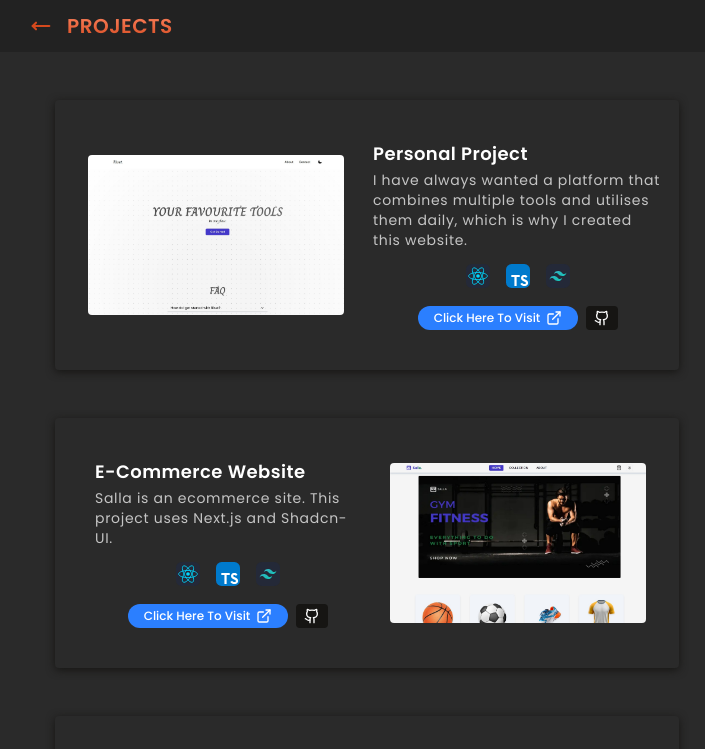
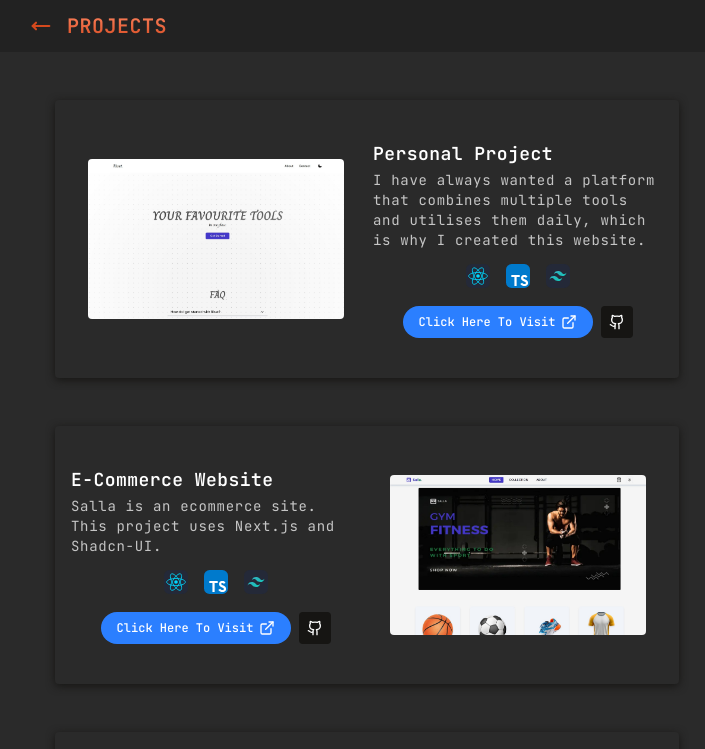
Before and after one commit to Falconstadium/react-portfolio, a React (Vite) app: page /en/projects in a window 1280 px wide. Shown: the top 749 px of the page, without its empty margins (273-978 px from the left). Built offline with nearby package versions, Linux system fonts and the light colour scheme.

Commit message:
change font

```diff
--- a/src/assets/data.ts
+++ b/src/assets/data.ts
@@ -2,18 +2,17 @@ import type { LanguageKey } from "../components/Hero";
 import { getLang } from "../lib";
 import { resources } from "../resources/sharedResources";
 
+import css from "/CSS.svg";
 import html from "/HTML.svg";
-import css from "/CSS.svg";
 import js from "/JavaScript.svg";
+import { default as next, default as react } from "/React-Dark.svg";
+import tailwind from "/TailwindCSS-Dark.svg";
 import ts from "/TypeScript.svg";
-import tailwind from "/TailwindCSS-Dark.svg";
-import react from "/React-Dark.svg";
-import next from "/React-Dark.svg";
 
+import dentalab from "/dentalab.jpeg";
+import rayyan from "/rayyan.jpeg";
 import risat from "/risat.jpeg";
 import salla from "/salla.jpeg";
-import dentalab from "/dentalab.jpeg";
-import rayyan from "/rayyan.jpeg";
 
 import github from "/github.svg";
 import linkedin from "/linkedin-1.svg";
@@ -69,6 +68,7 @@ export const projects = [
     desc: `${resources[lang].project.risat.desc}`,
     link: "https://risat.vercel.app/",
     githubRepo: "https://github.com/Falconstadium/risat",
+    className: `${lang == "ar" ? "pr-6" : ""}`,
     animate: "animate-risat",
     stack1: react,
     stack2: ts,
@@ -82,7 +82,7 @@ export const projects = [
     desc: `${resources[lang].project.salla.desc}`,
     link: "https://salla-ten.vercel.app/",
     githubRepo: "https://github.com/Falconstadium/salla",
-    className: `lg:-order-1 ${lang == "ar" ? "pr-6" : "pl-6"}`,
+    className: `lg:-order-1 ${lang == "ar" ? "pr-6" : ""}`,
     animate: "animate-salla",
     stack1: next,
     stack2: ts,
@@ -96,6 +96,7 @@ export const projects = [
     desc: `${resources[lang].project.dentalab.desc}`,
     link: "https://dentalab.vercel.app/",
     githubRepo: "https://github.com/Falconstadium/DENTALAB",
+    className: `${lang == "ar" ? "pr-6" : ""}`,
     animate: "animate-risat",
     stack1: html,
     stack2: css,
@@ -109,7 +110,7 @@ export const projects = [
     desc: `${resources[lang].project.rayyan.desc}`,
     link: "https://al-rayaan.netlify.app/",
     githubRepo: "https://github.com/Falconstadium/al-rayyan",
-    className: `lg:-order-1 ${lang == "ar" ? "pr-6" : "pl-6"}`,
+    className: `lg:-order-1 ${lang == "ar" ? "pr-6" : ""}`,
     animate: "animate-salla",
     stack1: react,
     stack2: ts,
--- a/src/components/Hero.tsx
+++ b/src/components/Hero.tsx
@@ -12,10 +12,10 @@ export const Hero = () => {
       <div className="img aspect-square w-56 bg-[url('/me-yassir.jpeg')] bg-cover bg-no-repeat xl:w-60"></div>
       <div className="grid gap-2 text-center">
         <div>
-          <h1 className="text-2xl font-semibold xl:text-3xl">
+          <h1 className="text-2xl font-semibold tracking-tighter xl:text-3xl">
             {resources[lang].hero.title}
           </h1>
-          <p className="text-secondary text-xs tracking-wider xl:text-sm">
+          <p className="text-secondary text-xs xl:text-sm">
             <span>
               {resources[lang].hero.greeting}
               <strong className="uppercase">
--- a/src/components/Projects.tsx
+++ b/src/components/Projects.tsx
@@ -1,6 +1,6 @@
 import { projects } from "../assets/data";
+import { getLang } from "../lib";
 import { resources } from "../resources/sharedResources";
-import { getLang } from "../lib";
 import type { LanguageKey } from "./Hero";
 
 export const Projects = () => {
@@ -47,7 +47,7 @@ export const Projects = () => {
                 strokeWidth="2"
                 strokeLinecap="round"
                 strokeLinejoin="round"
-                className="lucide lucide-arrow-up-right-icon lucide-arrow-up-right"
+                className={`lucide lucide-arrow-up-right-icon lucide-arrow-up-right ${lang == "ar" ? "-rotate-90" : ""}`}
               >
                 <path d="M7 7h10v10" />
                 <path d="M7 17 17 7" />
--- a/src/index.css
+++ b/src/index.css
@@ -1,9 +1,9 @@
-@import url("https://fonts.googleapis.com/css2?family=Poppins:ital,wght@0,100;0,200;0,300;0,400;0,500;0,600;0,700;0,800;0,900;1,100;1,200;1,300;1,400;1,500;1,600;1,700;1,800;1,900&display=swap");
+@import url("https://fonts.googleapis.com/css2?family=JetBrains+Mono:ital,wght@0,100..800;1,100..800&display=swap");
 
 @import "tailwindcss";
 
 @theme {
-  --font-main: "Poppins", system-ui;
+  --font-main: "JetBrains Mono", system-ui;
 
   --color-dark: #161513;
   --color-nav: #222222;
--- a/src/resources/arSharedResources.ts
+++ b/src/resources/arSharedResources.ts
@@ -4,7 +4,7 @@ export const arSharedResources = {
   },
   hero: {
     title: "مطور واجهات ويب أمامية.",
-    greeting: "السلام عليكم, أنا",
+    greeting: "السلام عليكم، أنا ",
     name: "ياسر",
     desc: "مطور واجهات ويب من أكادير، المغرب.📍",
     contact: "تواصل",
@@ -14,7 +14,7 @@ export const arSharedResources = {
   contact: {
     title: "تواصل",
     parag1:
-      "مطور ويب للواجهات الأمامية، مع التركيز على تطوير صفحات الهبوط و واجهات المستخدم.",
+      "مطور ويب للواجهة الأمامية، يركز على تطوير تجربة المستخدم وواجهة المستخدم.",
     parag2:
       "المجموعة الرئيسية الخاصة بي حاليًا هي React بالاشتراك مع Tailwind CSS و TypeScript.",
   },
--- a/src/resources/frSharedResources.ts
+++ b/src/resources/frSharedResources.ts
@@ -4,7 +4,7 @@ export const frSharedResources = {
   },
   hero: {
     title: "Développeur Web Front-End.",
-    greeting: "Bonjour, je suis",
+    greeting: "Bonjour, je suis ",
     name: "yassir",
     desc: "Un développeur web basé à Agadir, au Maroc.📍",
     contact: "prendre contact",
@@ -14,7 +14,7 @@ export const frSharedResources = {
   contact: {
     title: "contact",
     parag1:
-      "Développeur web Front-End, axé sur le développement de landing pages et d’interfaces utilisateur.",
+      "Développeur web front-end, se concentrant sur le développement de belles UX et UI.",
     parag2:
       "Ma pile principale est actuellement React en combinaison avec Tailwind CSS et TypeScript.",
   },
--- a/src/resources/sharedResources.ts
+++ b/src/resources/sharedResources.ts
@@ -8,7 +8,7 @@ export const resources = {
     },
     hero: {
       title: "Front-End Web Developer.",
-      greeting: "Hi, I'm",
+      greeting: "Hi, I'm ",
       name: "yassir",
       desc: "A Front-End Web Developer based in Agadir, Morocco.📍",
       contact: "get in touch",
@@ -18,7 +18,7 @@ export const resources = {
     contact: {
       title: "contact",
       parag1:
-        "Front-end web developer, focusing on developing landing pages and user interfaces.",
+        "Front-end web developer, focusing on developing beautiful UX and UI.",
       parag2:
         "My main stack currently is React in combination with Tailwind CSS and TypeScript.",
     },
--- a/src/routes/ProjectsPage.tsx
+++ b/src/routes/ProjectsPage.tsx
@@ -1,9 +1,9 @@
+import { Link } from "react-router-dom";
 import { twMerge } from "tailwind-merge";
-import { Link } from "react-router-dom";
 
+import type { LanguageKey } from "../components/Hero";
 import { getLang } from "../lib";
 import { resources } from "../resources/sharedResources";
-import type { LanguageKey } from "../components/Hero";
 
 import { projects } from "../assets/data";
 
@@ -84,7 +84,7 @@ const ProjectsPage = () => {
                     href={proj.link}
                     target="_blank"
                     rel="noopener noreferrer"
-                    className="hover:bg-blue active:bg-blue flex items-center gap-1.5 rounded-2xl bg-blue-500 px-4 py-1 transition-colors duration-300"
+                    className="hover:bg-blue active:bg-blue flex items-center gap-1.5 rounded-2xl bg-blue-500 px-4 py-2 text-nowrap transition-colors duration-300"
                   >
                     <span className="text-xs font-medium capitalize">
                       {resources[lang].hero.link}
@@ -99,7 +99,7 @@ const ProjectsPage = () => {
                       strokeWidth="2"
                       strokeLinecap="round"
                       strokeLinejoin="round"
-                      className="lucide lucide-external-link-icon lucide-external-link"
+                      className={`lucide lucide-external-link-icon lucide-external-link ${lang == "ar" ? "-rotate-90" : ""}`}
                     >
                       <path d="M15 3h6v6" />
                       <path d="M10 14 21 3" />
@@ -111,7 +111,7 @@ const ProjectsPage = () => {
                     target="_blank"
                     rel="noopener noreferrer"
                     title="github-repo"
-                    className="bg-dark hover:bg-nav active:bg-nav rounded px-2 py-1 transition-all duration-300 hover:scale-110"
+                    className="bg-dark hover:bg-nav active:bg-nav rounded px-2 py-2 transition-all duration-300 hover:scale-110"
                   >
                     <svg
                       xmlns="http://www.w3.org/2000/svg"
```
Also changed, not shown: src/components/Navbar.tsx (+3 -6 lines).
